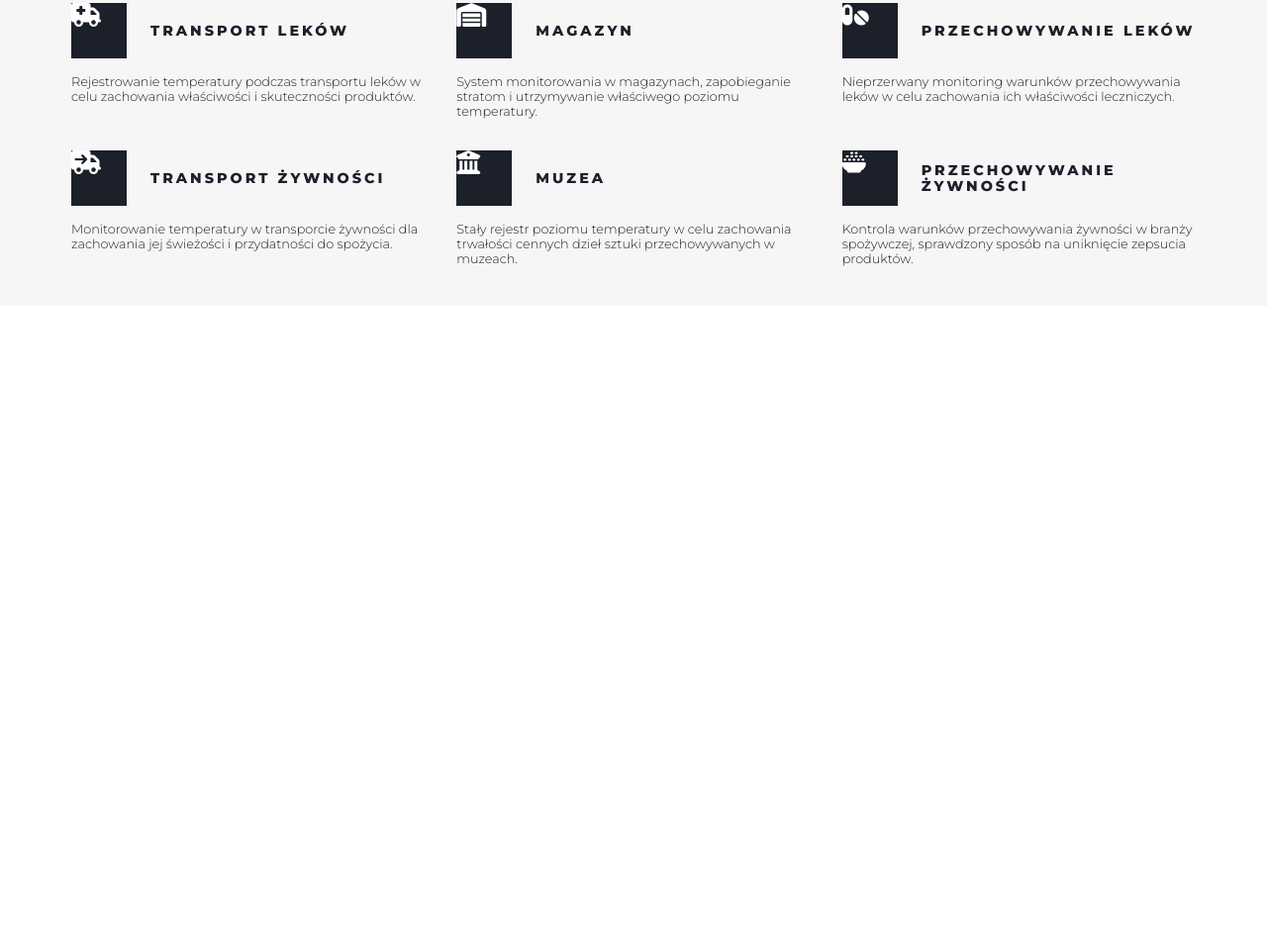
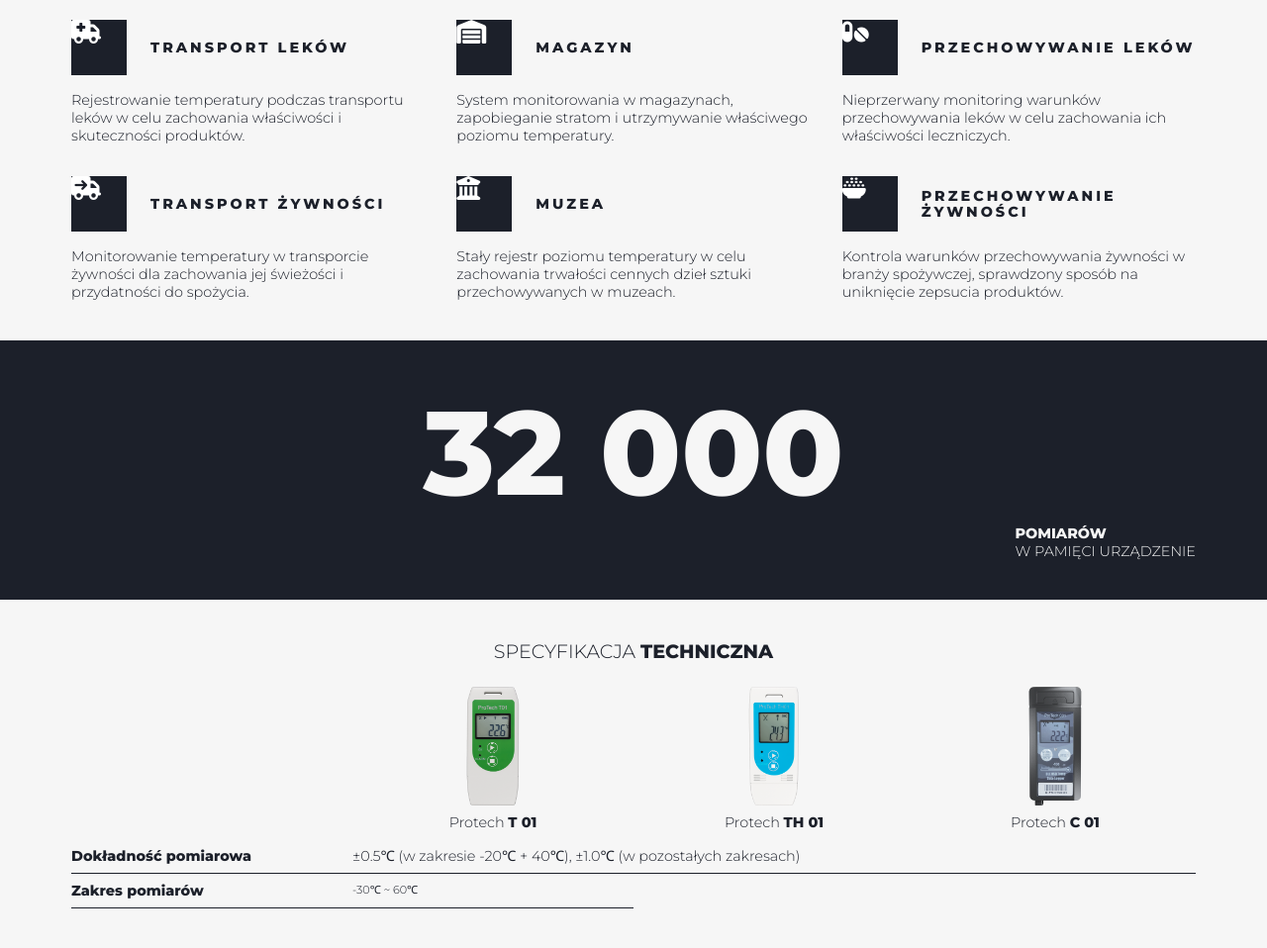
Before and after one commit to LuckyLuke83/ProGrupa, a website: page index.html in a window 1280 px wide. Shown: the part 1157-2115 px from the top of the page at 99% size. Before the commit the page ends 1466 px from the top, so only its background shows below. Drawn offline with Linux system fonts and the light colour scheme.

Commit message:
tech spec section 1/x

```diff
--- a/index.html
+++ b/index.html
@@ -24,9 +24,9 @@
         <div class="container header__container">
             <div class="header__text">
                 <h1 class="uppercase">Rejestratory</h1>
-                <h1 class="bold">ProTech</h1>
+                <h1 class="text-bold">ProTech</h1>
                 <p>Kompleksowe narzędzie do zarządzania jakością.<br>
-                Zaprogramuj <span class="bold">alarmy</span>, odczytaj autoomatyczne raporty <span class="bold">PDF i CSV</span>.</p>
+                Zaprogramuj <span class="text-bold">alarmy</span>, odczytaj autoomatyczne raporty <span class="text-bold">PDF i CSV</span>.</p>
                 <button class="btn">Zapytaj o wycenę</button>
             </div>
             <div class="header__img">
@@ -38,7 +38,7 @@
         <div class="container info__container">
             <div class="info__text">
                 <p class="text-large text-loose uppercase">Optymalne rozwiązanie</p>
-                <h2 class="margin-top"><span class="bold">Rejestratory</span><br>ze świadectwem<br>wzornictwa</h2>
+                <h2 class="margin-top"><span class="text-bold">Rejestratory</span><br>ze świadectwem<br>wzornictwa</h2>
                 <p class="margin-top">Wybierz urządzenia pomiarowe, które usprawnia zadządzanie jakością w Twojej firmie. Zachowaj stałą kontrolę nad poziomem temperatury i wilgotności. Korzystaj z alertów i możliwości nieprzerwanego monitorowania pomiarów 24h przez 365 dni. Automatyczne raporty pomoogą Ci stworzyć dokumentację pomiarową z wybranego okresu.</p>
                 <p class="margin-top">Sprawdzony system monitorowania temperatury i wilgotności. Niezawodne pomiary. Łatwy dostęp do zarejestrowanych danych.</p>
             </div>
@@ -47,7 +47,7 @@
                     <div class="info__table-icon">
                         <i class="fa-solid fa-battery-three-quarters fa-xl" style="color: #ffffff;"></i>
                     </div>
-                    <p class="text-medium bold uppercase">
+                    <p class="text-medium text-bold uppercase">
                         365 dni
                     </p>
                     <p>na jednej baterii</p>
@@ -56,7 +56,7 @@
                     <div class="info__table-icon">
                         <i class="fa-solid fa-chart-line fa-xl" style="color: #ffffff;"></i>
                     </div>
-                    <p class="text-medium bold uppercase">
+                    <p class="text-medium text-bold uppercase">
                         mkt
                     </p>
                     <p>średnia temperatura kinetyczna</p>
@@ -65,7 +65,7 @@
                     <div class="info__table-icon">
                         <i class="fa-solid fa-temperature-half fa-xl" style="color: #ffffff;"></i>
                     </div>
-                    <p class="text-medium bold uppercase">
+                    <p class="text-medium text-bold uppercase">
                         -30°C DO +60°C
                     </p>
                     <p>zakres pomiaru temperatury</p>
@@ -74,7 +74,7 @@
                     <div class="info__table-icon">
                         <i class="fa-solid fa-droplet fa-xl" style="color: #ffffff;"></i>
                     </div>
-                    <p class="text-medium bold uppercase">
+                    <p class="text-medium text-bold uppercase">
                         0% DO 100% RH
                     </p>
                     <p>zakres pomiaru wilgotności</p>
@@ -87,60 +87,102 @@
         <div class="container">
             <h2>
                 Zastosowanie<br>
-                <span class="bold">Rejestratorów Protech</span>
+                <span class="text-bold">Rejestratorów Protech</span>
             </h2>
             <div class="features__grid">
                 <div class="features__grid-section">
                     <i class="fa-solid fa-stethoscope fa-2xl features-icon" style="color: #ffffff;"></i>
-                    <p class="text-large text-loose uppercase bold">Szpitale</p>
+                    <p class="text-large text-loose uppercase text-bold">Szpitale</p>
                     <p class="features-text">Monitorowanie temperatury w szpitalnych pomieszczeniach o podwyższonej czystości i urządzeniach medycznych.</p>
                 </div>
                 <div class="features__grid-section">
                     <i class="fa-solid fa-flask-vial fa-2xl features-icon" style="color: #ffffff;"></i>
-                    <p class="text-large text-loose uppercase bold">Laboratoria</p>
+                    <p class="text-large text-loose uppercase text-bold">Laboratoria</p>
                     <p class="features-text">Stały pomiar temperatury w laboratoriach. Utrzymanie kontroli nad warunkami przeprowadzania badań laboratoryjnych.</p>
                 </div>
                 <div class="features__grid-section">
                     <i class="fa-solid fa-staff-snake fa-2xl features-icon" style="color: #ffffff;"></i>
-                    <p class="text-large text-loose uppercase bold">Apteki</p>
+                    <p class="text-large text-loose uppercase text-bold">Apteki</p>
                     <p class="features-text">Kontrola temperatury w pomieszczeniach aptecznych. Przekłada się na utrzymywanie wymaganego poziomu temperatury.</p>
                 </div>
                 <div class="features__grid-section">
                     <i class="fa-solid fa-truck-medical fa-2xl features-icon" style="color: #ffffff;"></i>
-                    <p class="text-large text-loose uppercase bold">TRANSPORT
+                    <p class="text-large text-loose uppercase text-bold">TRANSPORT
                         LEKÓW</p>
                     <p class="features-text">Rejestrowanie temperatury podczas transportu leków w celu zachowania właściwości i skuteczności produktów.</p>
                 </div>
                 <div class="features__grid-section">
                     <i class="fa-solid fa-warehouse  fa-2xl features-icon" style="color: #ffffff;"></i>
-                    <p class="text-large text-loose uppercase bold">Magazyn</p>
+                    <p class="text-large text-loose uppercase text-bold">Magazyn</p>
                     <p class="features-text">System monitorowania w magazynach, zapobieganie stratom i utrzymywanie właściwego poziomu temperatury.</p>
                 </div>
                 <div class="features__grid-section">
                     <i class="fa-solid fa-pills fa-2xl features-icon" style="color: #ffffff;"></i>
-                    <p class="text-large text-loose uppercase bold">Przechowywanie leków</p>
+                    <p class="text-large text-loose uppercase text-bold">Przechowywanie leków</p>
                     <p class="features-text">Nieprzerwany monitoring warunków przechowywania leków w celu zachowania ich właściwości leczniczych.</p>
                 </div>
                 <div class="features__grid-section">
                     <i class="fa-solid fa-truck-arrow-right fa-2xl features-icon" style="color: #ffffff;"></i>
-                    <p class="text-large text-loose uppercase bold">Transport żywności</p>
+                    <p class="text-large text-loose uppercase text-bold">Transport żywności</p>
                     <p class="features-text">Monitorowanie temperatury w transporcie żywności dla zachowania jej świeżości i przydatności do spożycia.</p>
                 </div>
                 <div class="features__grid-section">
                     <i class="fa-solid fa-building-columns fa-2xl features-icon" style="color: #ffffff;"></i>
-                    <p class="text-large text-loose uppercase bold">Muzea</p>
+                    <p class="text-large text-loose uppercase text-bold">Muzea</p>
                     <p class="features-text">Stały rejestr poziomu temperatury w celu zachowania trwałości cennych dzieł sztuki przechowywanych w muzeach.</p>
                 </div>
                 <div class="features__grid-section">
                     <i class="fa-solid fa-bowl-rice fa-2xl features-icon" style="color: #ffffff;"></i>
-                    <p class="text-large text-loose uppercase bold">Przechowywanie żywności</p>
+                    <p class="text-large text-loose uppercase text-bold">Przechowywanie żywności</p>
                     <p class="features-text">Kontrola warunków przechowywania żywności w branży spożywczej, sprawdzony sposób na uniknięcie zepsucia produktów.</p>
                 </div>
             </div>
         </div>
     </div>
-    <!--
-    <div class="bigtext">BIGTEXT</div>
-    <div class="techspec">TECHNICAL SPECYFICATION</div> -->
+
+    <div class="section">
+        <div class="container">
+            <div class="text uppercase">
+                <div class="text-big text-bold">32&nbsp;000</div>
+                <div class="text-small">
+                    <p><span class="text-bold">Pomiarów</span><br>
+                    w pamięci urządzenie</p>
+                </div>
+            </div>
+
+        </div>
+    </div>
+    <div class="techspec">
+        <div class="container">
+            <p class="techspec__title">Specyfikacja <span class="text-bold">techniczna</span></p>
+            <div class="techspec__table">
+                <div class="techspec__table-th"></div>
+                <div class="techspec__table-th">
+                    <img src="img/T_01.png" alt="Rejestrator T 01" class="techspec__table-img">
+                    <p class="techspec__table-name">Protech <span class="text-bold">T 01</span></p>
+                </div>
+                <div class="techspec__table-th">
+                    <img src="img/TH_01.png" alt="Rejestrator TH 01" class="techspec__table-img">
+                    <p class="techspec__table-name">Protech <span class="text-bold">TH 01</span></p>
+                </div>
+                <div class="techspec__table-th">
+                    <img src="img/C_01.png" alt="Rejestrator C 01" class="techspec__table-img">
+                    <p class="techspec__table-name">Protech <span class="text-bold">C 01</span></p>
+                </div>
+                <div class="techspec__table-tr">
+                    <p class="text-bold">Dokładność pomiarowa</p>
+                </div>
+                <div class="techspec__table-tr-3">
+                    <p>&plusmn;0.5&#8451; (w zakresie -20&#8451; + 40&#8451;), &plusmn;1.0&#8451; (w pozostałych zakresach)</p>
+                </div>
+                <div class="techspec__table-tr">
+                    <p class="text-bold">Zakres pomiarów</p>
+                </div>
+                <div class="techspec__table-tr">
+                    -30&#8451; ~ 60&#8451;
+                </div>
+            </div>
+        </div>
+    </div>
 </body>
 </html>
--- a/sass/_bigtext.scss
+++ /dev/null
@@ -1,5 +0,0 @@
-.bigtext {
-    background-color: $color-primary;
-    color: $color-white;
-    padding: 1rem;
-}
--- /dev/null
+++ b/sass/_section.scss
@@ -0,0 +1,20 @@
+.section {
+    background-color: $color-primary;
+    color: $color-white;
+    padding: 1rem;
+}
+
+.text {
+    display: flex;
+    flex-direction: column;
+    align-items: center;
+
+    &-big {
+        font-size: 15rem;
+    }
+
+    &-small {
+        align-self: flex-end;
+    }
+
+}
--- a/sass/_techspec.scss
+++ b/sass/_techspec.scss
@@ -2,4 +2,57 @@
     background-color: $color-white;
     color: $color-primary;
     padding: 1rem;
+
+    // display: flex;
+    // flex-direction: column;
+    // align-items: center;
+
+    &__title {
+        font-size: 2.4rem;
+        text-transform: uppercase;
+        text-align: center;
+        margin-bottom: 3rem;
+    }
+
+    &__table {
+        display: grid;
+        grid-template-columns: repeat(4, 25%);
+        grid-template-rows: min-content;
+        align-items: center;
+        font-size: 1.4rem;
+
+        &-th {
+            display: flex;
+            flex-direction: column;
+            align-items: center;
+            gap: 1rem;
+            margin-bottom: 1rem;
+        }
+
+        &-img {
+            height: 15rem;
+        }
+
+        &-name {
+
+        }
+
+        &-tr {
+            padding: 1rem 0;
+            border-bottom: 1px solid $color-primary;
+            height: 100%;
+
+
+            &-3 {
+                grid-column: 2 / -1;
+                height: 100%;
+                border-bottom: 1px solid $color-primary;
+                text-align: center;
+                display: flex;
+
+                align-items: center;
+            }
+        }
+    }
+
 }
--- a/sass/_typography.scss
+++ b/sass/_typography.scss
@@ -12,11 +12,10 @@ h2 {
 }
 
 p {
-    font-size: 1.6rem;
-
+    font-size: 1.8rem;
 }
 
-.bold {
+.text-bold {
     font-weight: 800;
 }
 
--- a/sass/main.scss
+++ b/sass/main.scss
@@ -1,7 +1,7 @@
 @import "base";
 @import "typography";
 
-@import "bigtext";
+@import "section";
 @import "header";
 @import "info";
 @import "features";
```
Also changed, not shown: css/style.css, img/C_01.png (added), img/TH_01.png (added), img/T_01.png (added).
